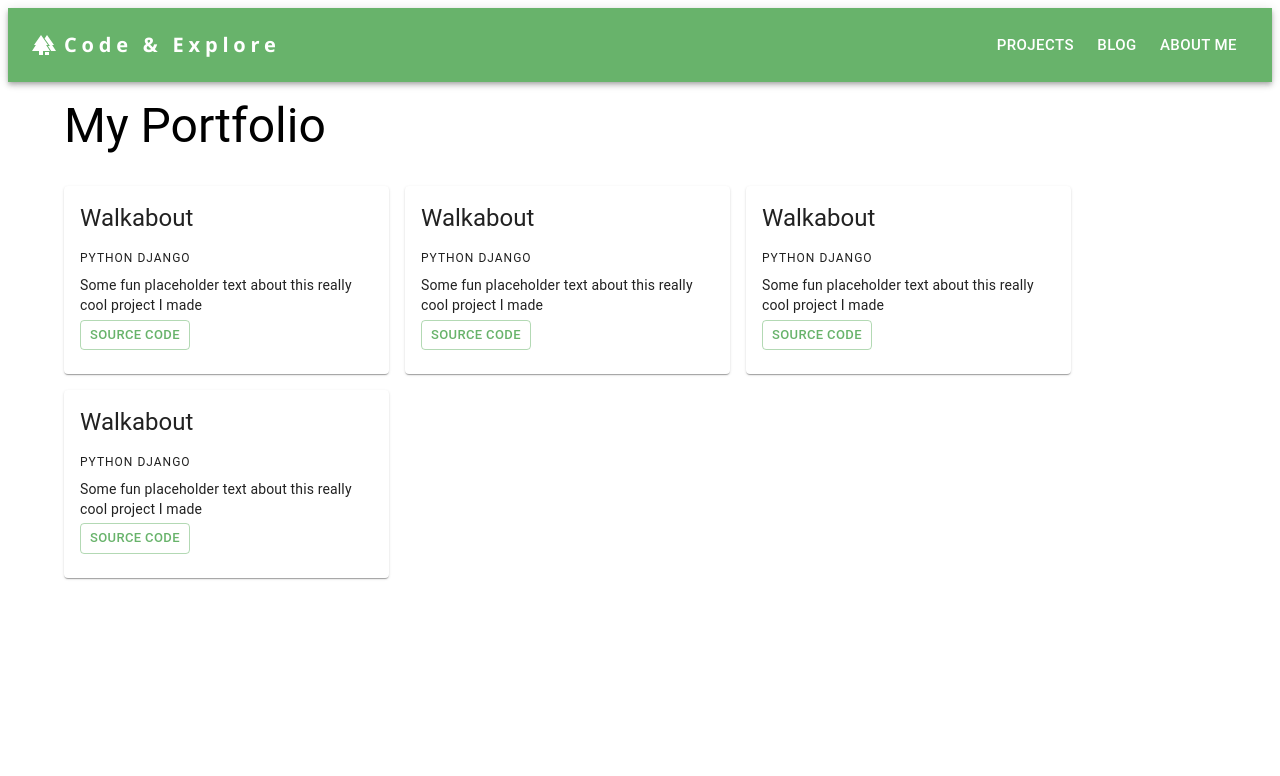
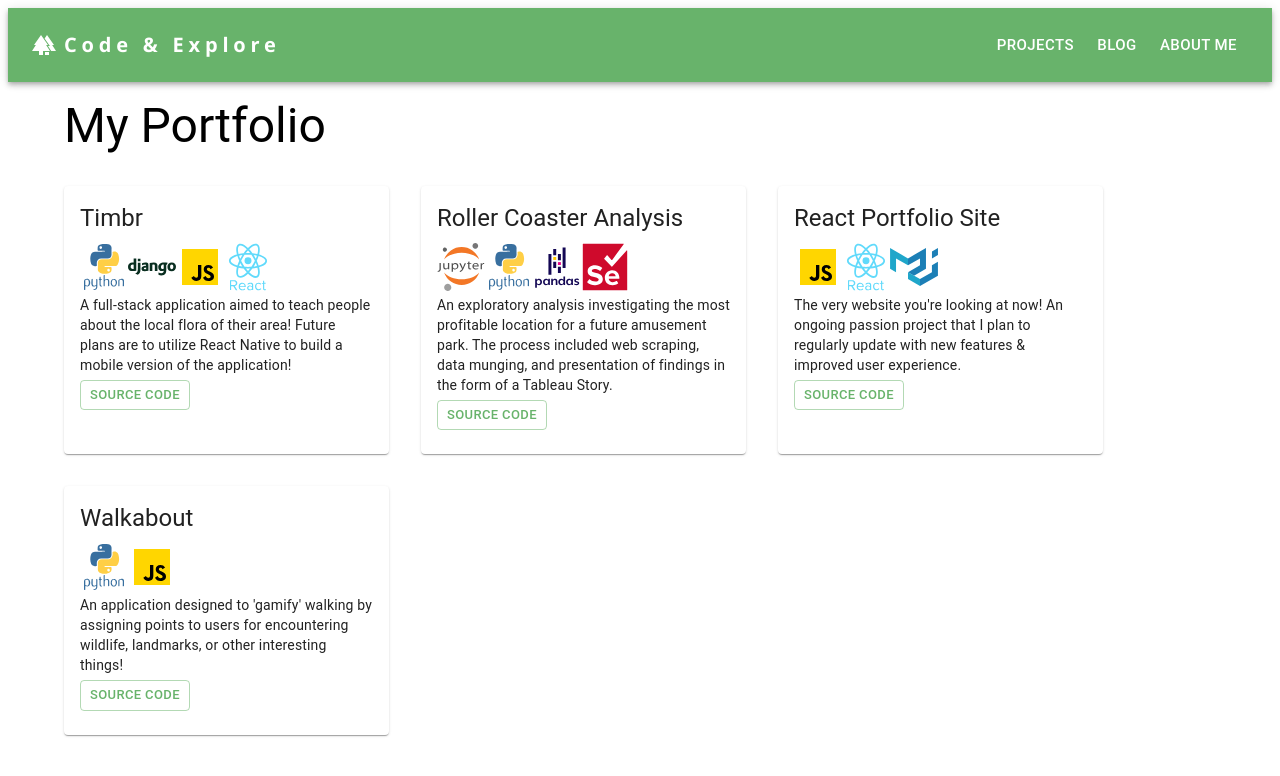
Before and after one commit to megancindric/reactportfolio, a React (Create React App) app: page /projects in a window 1280 px wide. Shown: the top 776 px of the page. Built offline with nearby package versions, Linux system fonts and the light colour scheme.

Commit message:
📦 NEW: Created separate component for TechIcons.  Added new placeholder projects, began linking to external GitHub repositories

```diff
--- a/src/components/ProjectCard/ProjectCard.jsx
+++ b/src/components/ProjectCard/ProjectCard.jsx
@@ -1,11 +1,7 @@
-import {
-  Button,
-  Card,
-  CardActions,
-  CardContent,
-  Typography,
-} from "@mui/material";
+import { Button, Card, CardContent, Typography } from "@mui/material";
 import React from "react";
+
+import TechIcon from "../TechIcon/TechIcon";
 
 const ProjectCard = ({ project }) => {
   return (
@@ -15,14 +11,16 @@ const ProjectCard = ({ project }) => {
           {project.name}
         </Typography>
         {project.technologies.map((tech) => (
-          <Typography variant="overline">{tech} </Typography>
+          <TechIcon tech={tech} />
         ))}
         <Typography variant="body2" gutterBottom>
           {project.description}
         </Typography>
-        <Button size="small" variant="outlined">
-          Source Code
-        </Button>
+        <a href={project.repository} target="+blank">
+          <Button size="small" variant="outlined">
+            Source Code
+          </Button>
+        </a>
       </CardContent>
     </Card>
   );
--- /dev/null
+++ b/src/components/TechIcon/TechIcon.jsx
@@ -0,0 +1,26 @@
+import React from "react";
+import { ReactComponent as Python } from "../../assets/icons/python.svg";
+import { ReactComponent as JavaScript } from "../../assets/icons/javascript.svg";
+import { ReactComponent as ReactIcon } from "../../assets/icons/react.svg";
+import { ReactComponent as Pandas } from "../../assets/icons/pandas.svg";
+import { ReactComponent as Selenium } from "../../assets/icons/selenium.svg";
+import { ReactComponent as Jupyter } from "../../assets/icons/jupyter.svg";
+import { ReactComponent as Mui } from "../../assets/icons/mui.svg";
+import { ReactComponent as Django } from "../../assets/icons/django.svg";
+
+const TechIcon = (props) => {
+  const Icons = {
+    JavaScript: JavaScript,
+    Python: Python,
+    React: ReactIcon,
+    MUI: Mui,
+    Jupyter: Jupyter,
+    Selenium: Selenium,
+    Pandas: Pandas,
+    Django: Django,
+  };
+  const Icon = Icons[props.tech];
+  return <Icon height="3rem" />;
+};
+
+export default TechIcon;
--- a/src/pages/ProjectPage/ProjectPage.jsx
+++ b/src/pages/ProjectPage/ProjectPage.jsx
@@ -6,31 +6,31 @@ import ProjectCard from "../../components/ProjectCard/ProjectCard";
 const ProjectPage = (props) => {
   const projects = [
     {
-      name: "Walkabout",
+      name: "Timbr",
       description:
-        "Some fun placeholder text about this really cool project I made",
-      technologies: ["Python", "Django"],
+        "A full-stack application aimed to teach people about the local flora of their area!  Future plans are to utilize React Native to build a mobile version of the application!",
+      technologies: ["Python", "Django", "JavaScript", "React"],
       repository: "http://www.google.com",
+    },
+    {
+      name: "Roller Coaster Analysis",
+      description:
+        "An exploratory analysis investigating the most profitable location for a future amusement park.  The process included web scraping, data munging, and presentation of findings in the form of a Tableau Story.",
+      technologies: ["Jupyter", "Python", "Pandas", "Selenium"],
+      repository: "http://www.google.com",
+    },
+    {
+      name: "React Portfolio Site",
+      description:
+        "The very website you're looking at now!  An ongoing passion project that I plan to regularly update with new features & improved user experience.",
+      technologies: ["JavaScript", "React", "MUI"],
+      repository: "https://github.com/megancindric/reactportfolio",
     },
     {
       name: "Walkabout",
       description:
-        "Some fun placeholder text about this really cool project I made",
-      technologies: ["Python", "Django"],
-      repository: "http://www.google.com",
-    },
-    {
-      name: "Walkabout",
-      description:
-        "Some fun placeholder text about this really cool project I made",
-      technologies: ["Python", "Django"],
-      repository: "http://www.google.com",
-    },
-    {
-      name: "Walkabout",
-      description:
-        "Some fun placeholder text about this really cool project I made",
-      technologies: ["Python", "Django"],
+        "An application designed to 'gamify' walking by assigning points to users for encountering wildlife, landmarks, or other interesting things!",
+      technologies: ["Python", "JavaScript"],
       repository: "http://www.google.com",
     },
   ];
@@ -39,7 +39,7 @@ const ProjectPage = (props) => {
       <Typography variant="h3" sx={{ mb: "2rem" }}>
         My Portfolio
       </Typography>
-      <Box sx={{ display: "flex", flexWrap: "wrap", gap: "1rem" }}>
+      <Box sx={{ display: "flex", flexWrap: "wrap", gap: "2rem" }}>
         {projects.map((project) => (
           <ProjectCard project={project} />
         ))}
```
